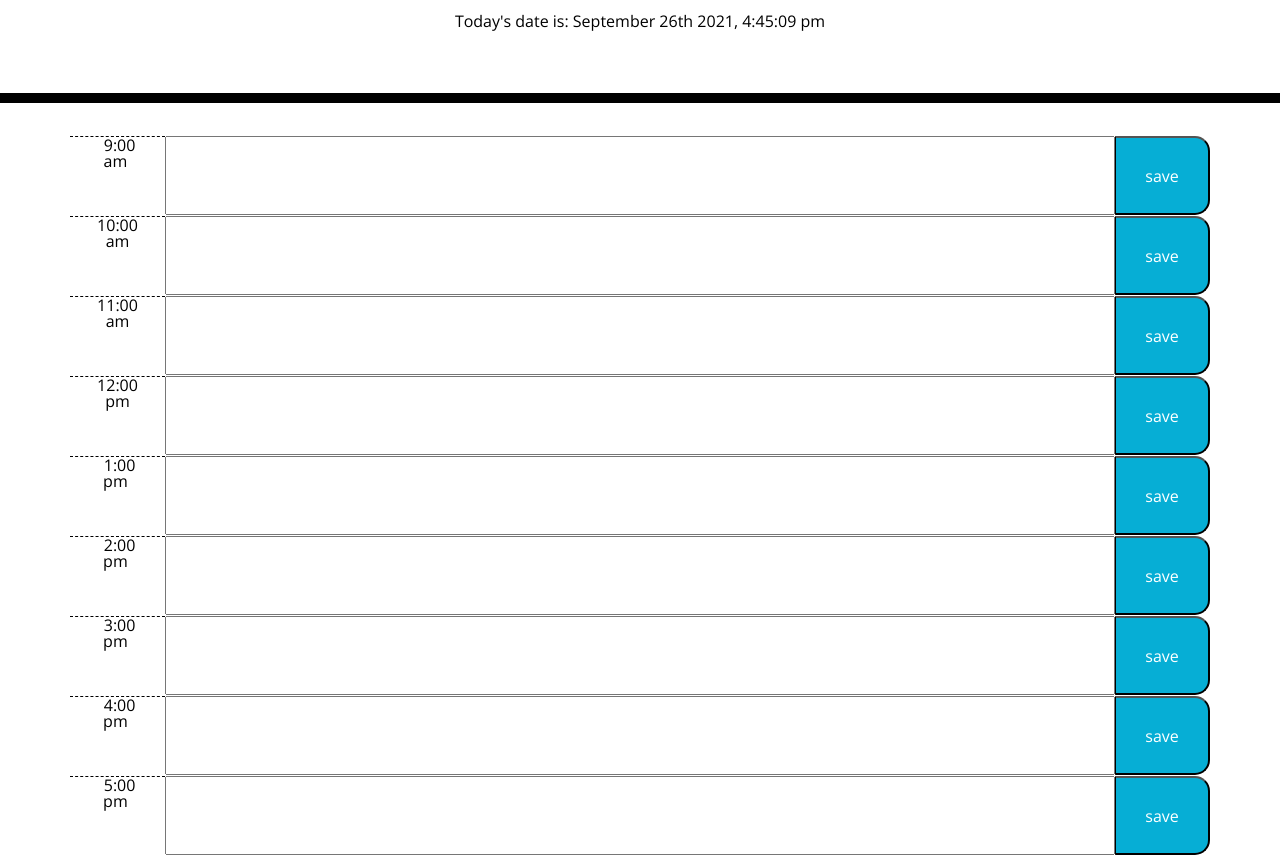
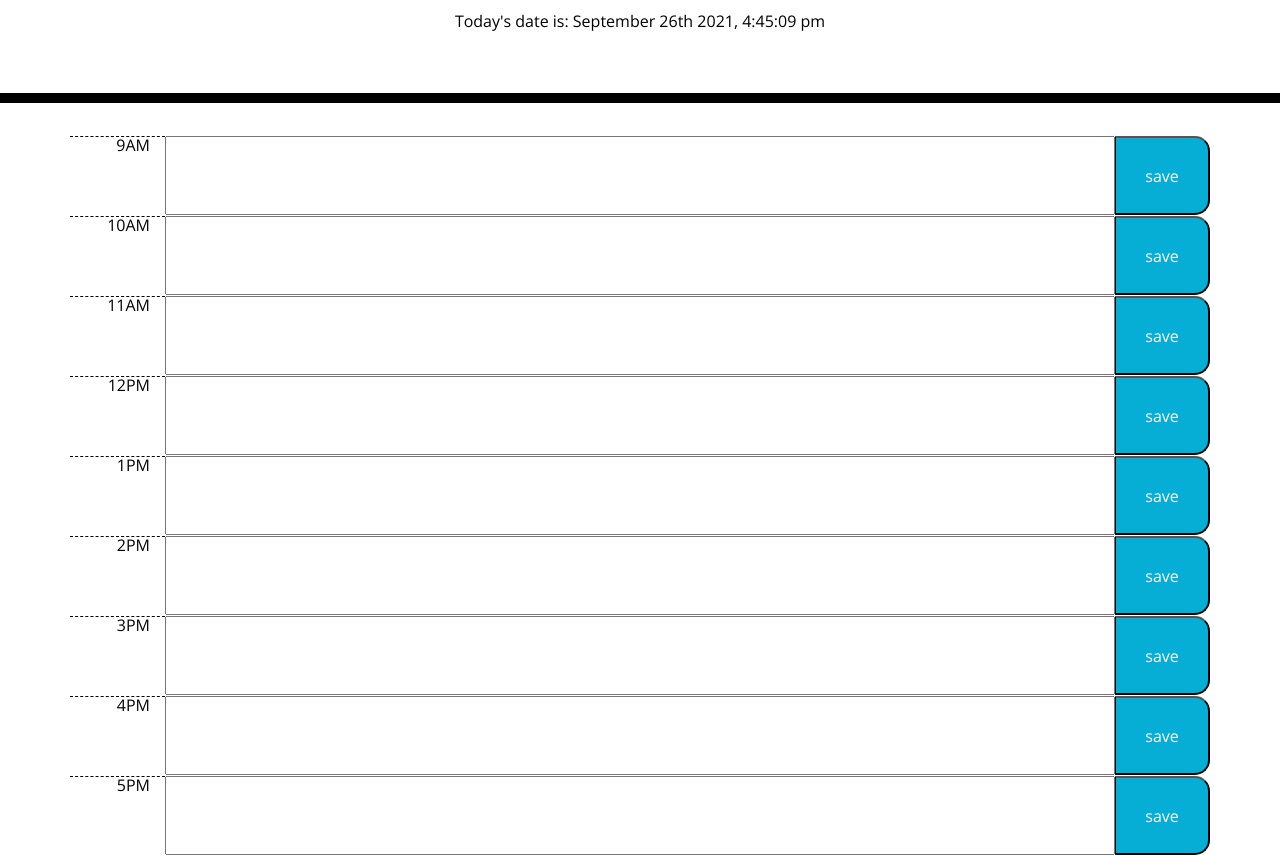
Before and after one commit to adamjflynn/workday-scheduler, a plain HTML site: page index.html in a window 1280 px wide. Shown: the part 181-1036 px from the top of the page. Drawn offline with nearby package versions, Linux system fonts and the light colour scheme.

Commit message:
update html/css for hour class

```diff
--- a/index.html
+++ b/index.html
@@ -32,47 +32,47 @@
     <div class="container">
       <!-- Timeblocks go here -->
       <div class="row time-block" id="hour9">
-          <span class="col-md-1 hour"> 9:00  am </span>
+          <span class="col-md-1 hour">9AM</span>
           <input class="col-md-10 description"></input>
           <button class="col-md-1 saveBtn">save</button>
       </div>
       <div class="row time-block" id="hour10">
-          <span class="col-md-1 hour">10:00 am</span>
+          <span class="col-md-1 hour">10AM</span>
           <input class="col-md-10 description"></input>
           <button class="col-md-1 saveBtn">save</button>
       </div>
       <div class="row time-block" id="hour11">
-          <span class="col-md-1 hour">11:00 am</span>
+          <span class="col-md-1 hour">11AM</span>
           <input class="col-md-10 description"></input>
           <button class="col-md-1 saveBtn">save</button>
         </div>
         <div class="row time-block" id="hour12">
-          <span class="col-md-1 hour">12:00 pm</span>
+          <span class="col-md-1 hour">12PM</span>
           <input class="col-md-10 time description">
           <button class="col-md-1 saveBtn">save</button>
         </div>
         <div class="row time-block" id="hour1">
-          <span class="col-md-1 hour"> 1:00  pm </span>
+          <span class="col-md-1 hour">1PM</span>
           <input class="col-md-10 description"></input>
           <button class="col-md-1 saveBtn">save</button>
         </div>
         <div class="row time-block" id="hour2">
-          <span class="col-md-1 hour"> 2:00  pm </span>
+          <span class="col-md-1 hour">2PM</span>
           <input class="col-md-10 description"></input>
           <button class="col-md-1 saveBtn">save</button>
         </div>
         <div class="row time-block" id="hour3">
-          <span class="col-md-1 hour"> 3:00  pm </span>
+          <span class="col-md-1 hour">3PM</span>
           <input class="col-md-10">
           <button class="col-md-1 saveBtn">save</button>
         </div>
         <div class="row time-block" id="hour4">
-          <span class="col-md-1 hour"> 4:00  pm </span>
+          <span class="col-md-1 hour">4PM</span>
           <input class="col-md-10 description"></input>
           <button class="col-md-1 saveBtn">save</button>
         </div>
         <div class="row time-block" id="hour5">
-          <span class="col-md-1 hour"> 5:00  pm </span>
+          <span class="col-md-1 hour">5PM</span>
           <input class="col-md-10 description"></input>
           <button class="col-md-1 saveBtn">save</button>
         </div>
--- a/style.css
+++ b/style.css
@@ -40,6 +40,7 @@ body {
     background-color: #ffffff;
     color: #000000;
     border-top: 1px dashed #000000;
+    text-align: end;
   }
 
   .past {
```
